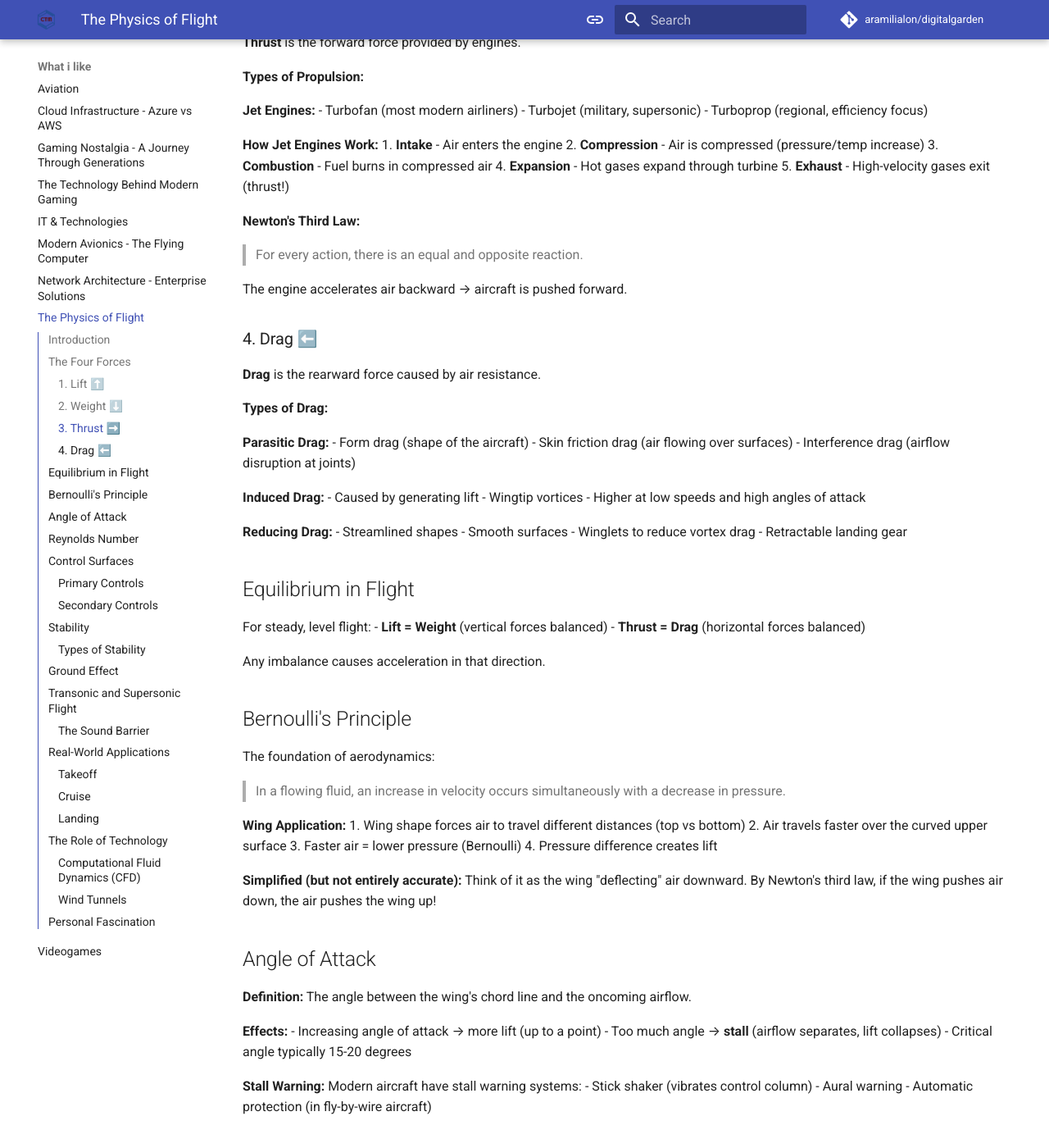
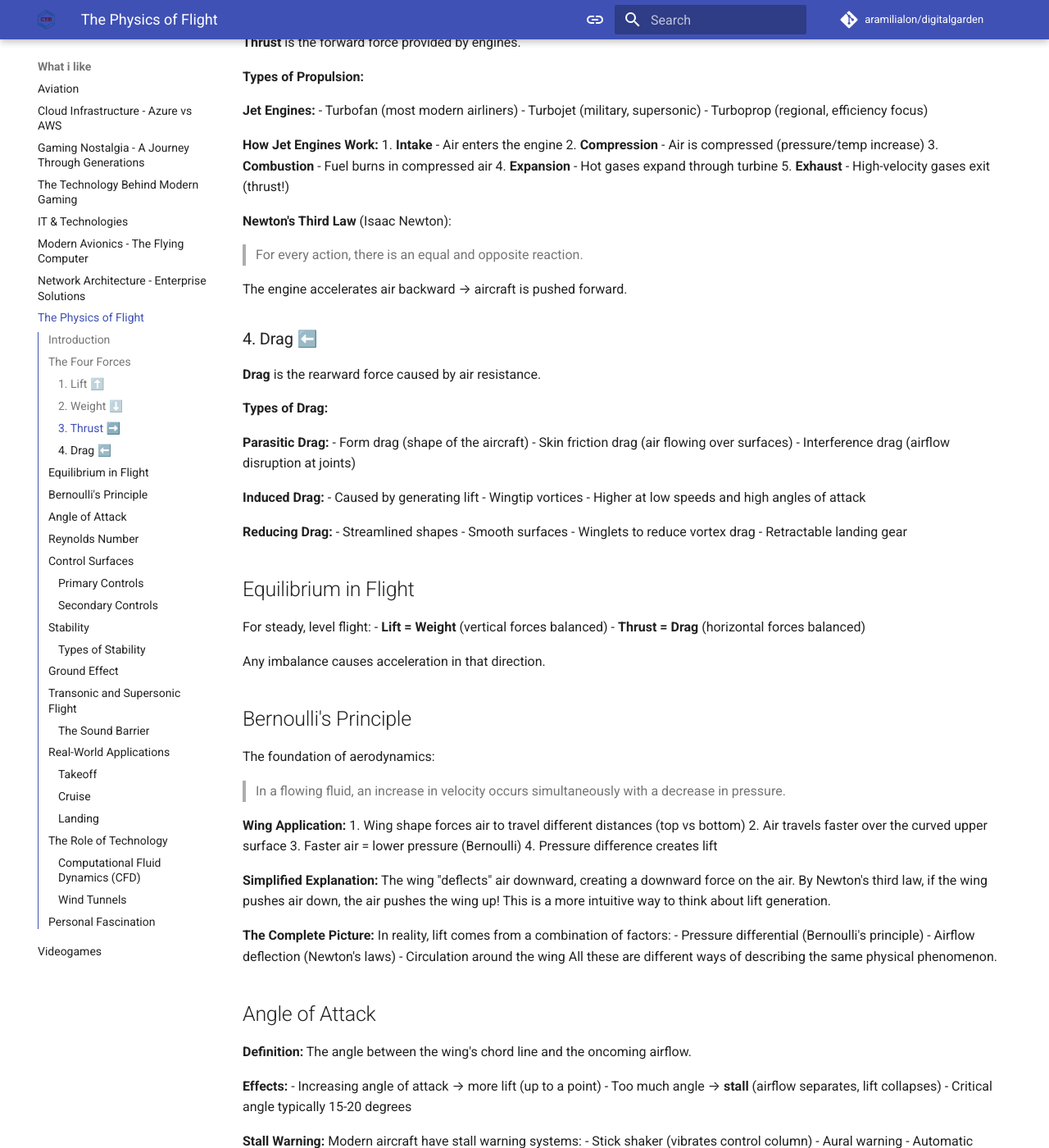
Before and after one commit to aramilialon/digitalgarden, an MkDocs documentation site: the page built from docs/what-i-like/physics-of-flight.md, in a window 1280 px wide and 1400 px high, scrolled down 1235 px. Shown: the whole window at 82% size. Built offline with MkDocs 1.6.1 and Material for MkDocs 9.7.7, drawn with Linux system fonts in a browser that asks for light colours; comment, search, counter and statistics services are not loaded.

Commit message:
Address code review feedback - improve technical accuracy
Co-authored-by: aramilialon <938951+aramilialon@users.noreply.github.com>

```diff
--- a/docs/what-i-like/physics-of-flight.md
+++ b/docs/what-i-like/physics-of-flight.md
@@ -70,7 +70,7 @@ Lift increases with the square of velocity—doubling your speed quadruples your
 4. **Expansion** - Hot gases expand through turbine
 5. **Exhaust** - High-velocity gases exit (thrust!)
 
-**Newton's Third Law:**
+**Newton's Third Law** (Isaac Newton):
 > For every action, there is an equal and opposite reaction.
 
 The engine accelerates air backward → aircraft is pushed forward.
@@ -117,8 +117,15 @@ The foundation of aerodynamics:
 3. Faster air = lower pressure (Bernoulli)
 4. Pressure difference creates lift
 
-**Simplified (but not entirely accurate):**
-Think of it as the wing "deflecting" air downward. By Newton's third law, if the wing pushes air down, the air pushes the wing up!
+**Simplified Explanation:**
+The wing "deflects" air downward, creating a downward force on the air. By Newton's third law, if the wing pushes air down, the air pushes the wing up! This is a more intuitive way to think about lift generation.
+
+**The Complete Picture:**
+In reality, lift comes from a combination of factors:
+- Pressure differential (Bernoulli's principle)
+- Airflow deflection (Newton's laws)
+- Circulation around the wing
+All these are different ways of describing the same physical phenomenon.
 
 ## Angle of Attack
 
```
Also changed, not shown: docs/what-i-like/modern-avionics.md (+1 -1 lines).
